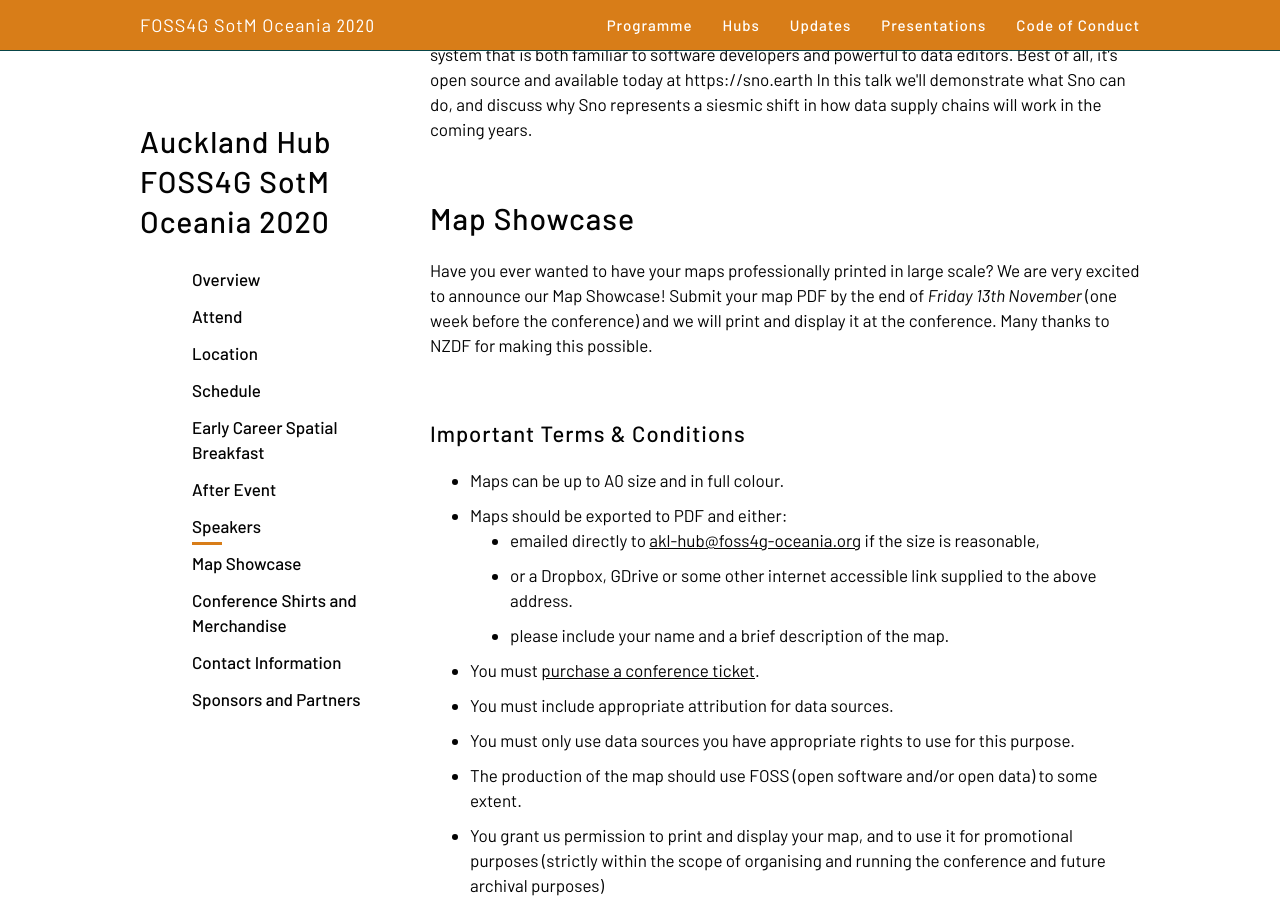
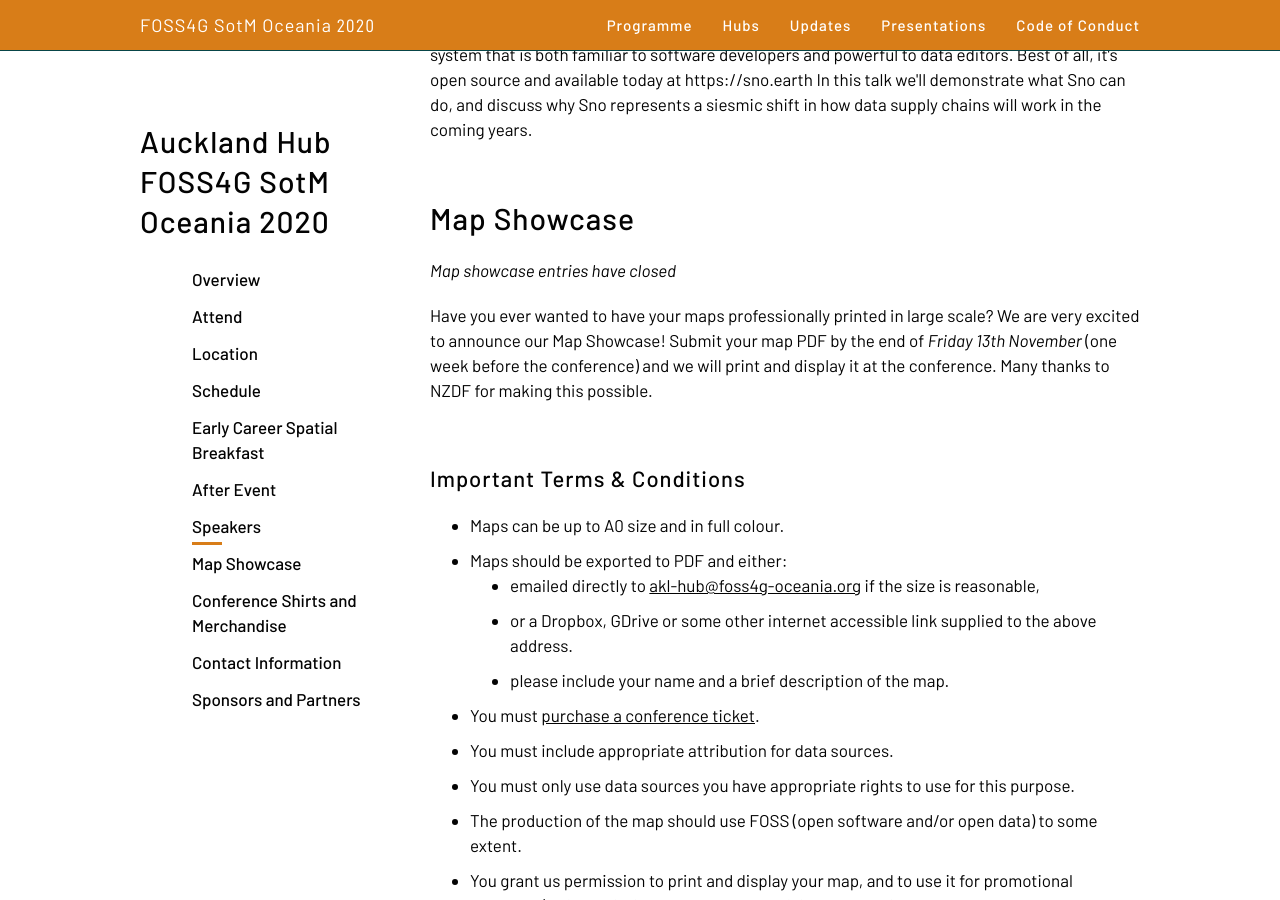
Before and after one commit to osgeo-oceania/foss4g-sotm-oceania-2020, a Jekyll site: the page built from hubs/auckland/index.md, in a window 1280 px wide and 900 px high, scrolled down 5743 px. Built offline with Jekyll 4.4.1, drawn with Linux system fonts in a browser that asks for light colours; nearby versions of some CDN libraries.

Commit message:
Note map showcase closed

```diff
--- a/hubs/auckland/index.md
+++ b/hubs/auckland/index.md
@@ -228,6 +228,8 @@ In this talk we'll demonstrate what Sno can do, and discuss why Sno represents a
 
 # Map Showcase
 
+<em>Map showcase entries have closed</em>
+
 Have you ever wanted to have your maps professionally printed in large scale? We are very excited to announce our Map Showcase! Submit your map PDF by the end of _Friday 13th November_ (one week before the conference) and we will print and display it at the conference. Many thanks to NZDF for making this possible.
 
 ## Important Terms & Conditions
```
